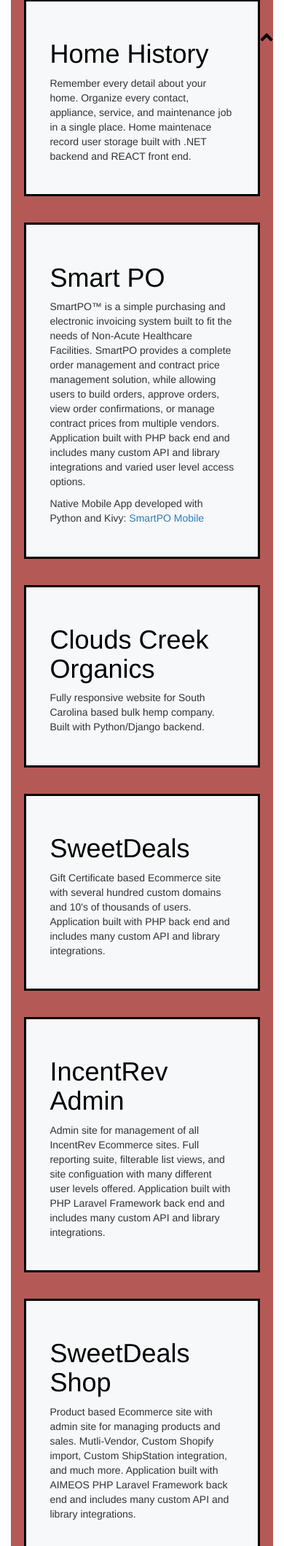
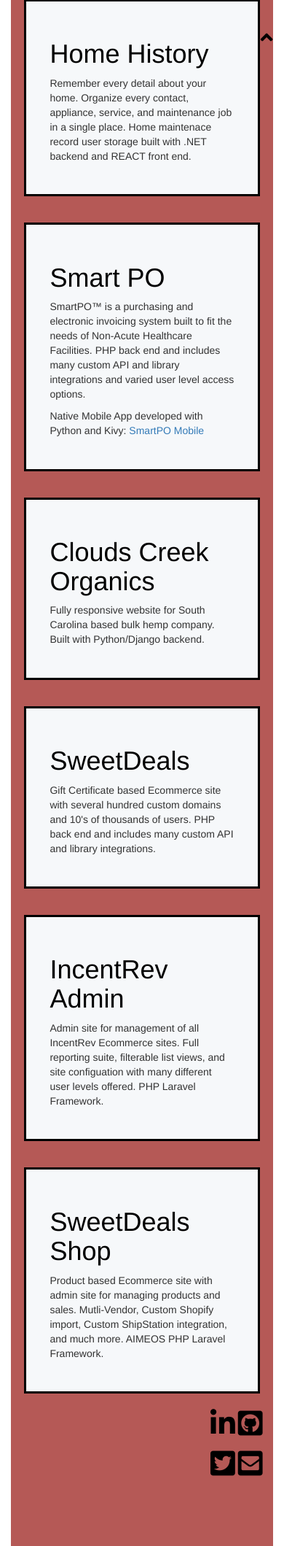
Before and after one commit to Fluffhead88/thigpen-portfolio, a Django app: page / in a window 390 px wide. Shown: the part 4349-6468 px from the top of the page at 73% size. Run offline with Django 3.2, Linux system fonts and the light colour scheme; some libraries are stand-ins or nearby versions; some web fonts are replaced.

Commit message:
update responsive

```diff
--- a/app/templates/index.html
+++ b/app/templates/index.html
@@ -102,7 +102,7 @@
 						<article>
 							<div class="front">
 								<h1 class="card_link"><a href="https://www.smartpo.com" target="_blank">Smart PO</a></h1>
-								<p>SmartPO™ is a simple purchasing and electronic invoicing system built to fit the needs of Non-Acute Healthcare Facilities. SmartPO provides a complete order management and contract price management solution, while allowing users to build orders, approve orders, view order confirmations, or manage contract prices from multiple vendors. Application built with PHP back end and includes many custom API and library integrations and varied user level access options.</p>
+								<p>SmartPO™ is a purchasing and electronic invoicing system built to fit the needs of Non-Acute Healthcare Facilities. PHP back end and includes many custom API and library integrations and varied user level access options.</p>
 								<p>Native Mobile App developed with Python and Kivy: <a href="https://apps.apple.com/us/app/smartpo/id1491788619" target="_blank">SmartPO Mobile</a></p>
 							</div>
 							<div class="back">
@@ -140,7 +140,7 @@
 						<article>
 							<div class="front">
 								<h1 class="card_link"><a href="https://www.sweetdeals.com" target="_blank">SweetDeals</a></h1>
-								<p>Gift Certificate based Ecommerce site with several hundred custom domains and 10's of thousands of users. Application built with PHP back end and includes many custom API and library integrations.</p>
+								<p>Gift Certificate based Ecommerce site with several hundred custom domains and 10's of thousands of users. PHP back end and includes many custom API and library integrations.</p>
 							</div>
 							<div class="back">
 								<h1 class="card_link"><a href="https://www.sweetdeals.com" target="_blank">SweetDeals</a></h1>
@@ -152,7 +152,7 @@
 						<article>
 							<div class="front">
 								<h1 class="card_link"><a href="https://localadmin.incentrev.com/" target="_blank">IncentRev Admin</a></h1>
-								<p>Admin site for management of all IncentRev Ecommerce sites. Full reporting suite, filterable list views, and site configuation with many different user levels offered. Application built with PHP Laravel Framework back end and includes many custom API and library integrations.</p>
+								<p>Admin site for management of all IncentRev Ecommerce sites. Full reporting suite, filterable list views, and site configuation with many different user levels offered. PHP Laravel Framework.</p>
 							</div>
 							<div class="back">
 								<h1 class="card_link"><a href="https://localadmin.incentrev.com/" target="_blank">IncentRev Admin</a></h1>
@@ -164,7 +164,7 @@
 						<article>
 							<div class="front">
 								<h1 class="card_link"><a href="https://shop.sweetdeals.com/shop" target="_blank">SweetDeals Shop</a></h1>
-								<p>Product based Ecommerce site with admin site for managing products and sales. Mutli-Vendor, Custom Shopify import, Custom ShipStation integration, and much more. Application built with AIMEOS PHP Laravel Framework back end and includes many custom API and library integrations.</p>
+								<p>Product based Ecommerce site with admin site for managing products and sales. Mutli-Vendor, Custom Shopify import, Custom ShipStation integration, and much more. AIMEOS PHP Laravel Framework.</p>
 							</div>
 							<div class="back">
 								<h1 class="card_link"><a href="https://shop.sweetdeals.com/shop" target="_blank">SweetDeals Shop</a></h1>
@@ -176,7 +176,7 @@
 				<div class= "row">
 					<div class="col-4"></div>
 					<div class="col-4"></div>
-					<div class="col-lg-4 col-md-4 col-xs-10">
+					<div class="col-lg-4 col-md-4 col-xs-4">
 						<div class="footer_links">
 							<a class="social_1" href="https://www.linkedin.com/in/zacharythigpen/" target="_blank"><i class="fab fa-linkedin"></i></a>
 							<a class="social_2" href="https://github.com/Fluffhead88" target="_blank"><i class="fab fa-github-square"></i></a>
--- a/static/css/main.css
+++ b/static/css/main.css
@@ -25,6 +25,8 @@ section {
   z-index: 1;
   opacity: .4;
   position: relative;
+  display: flex;
+  justify-content: center;
 }
 
 .content {
@@ -98,7 +100,7 @@ section {
 }
 
 #project_cards article:hover .front{
-	display: none;
+	visibility: hidden;
 	transition: 1s;
 }
 
```
